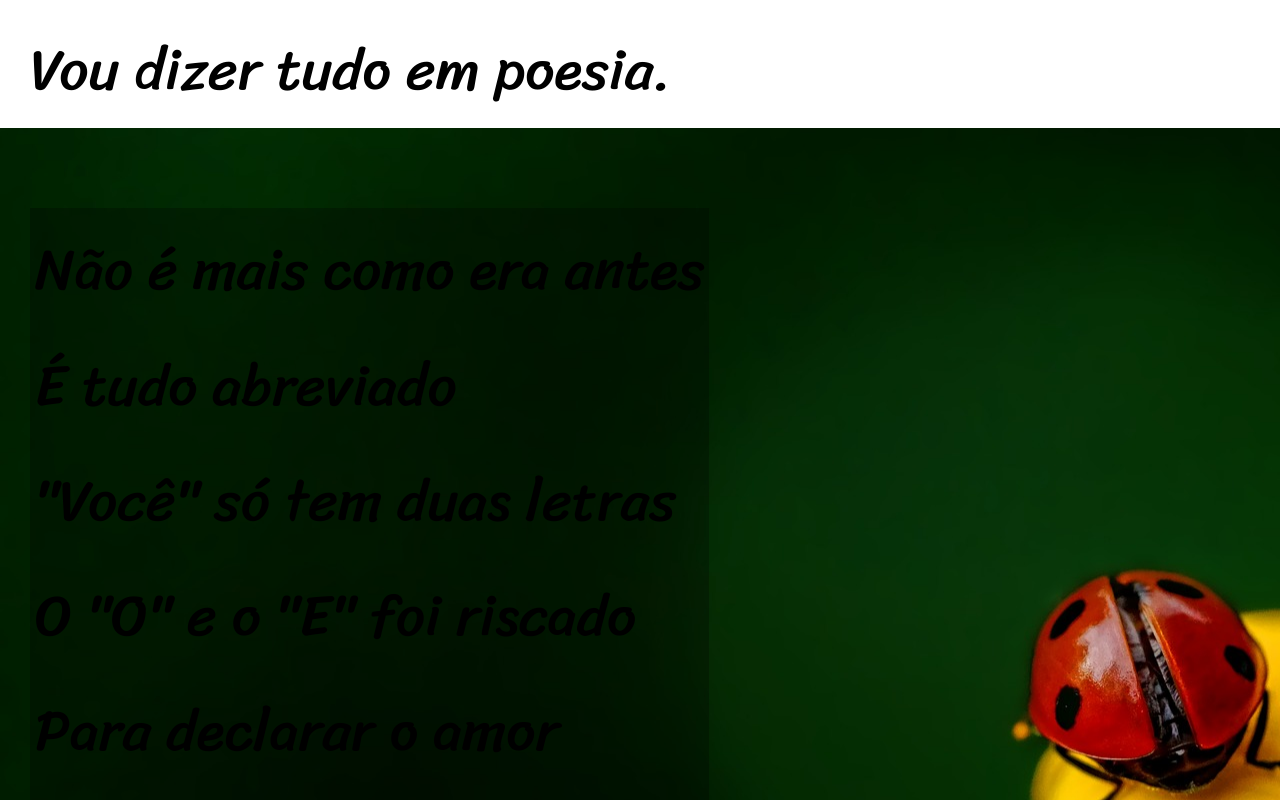
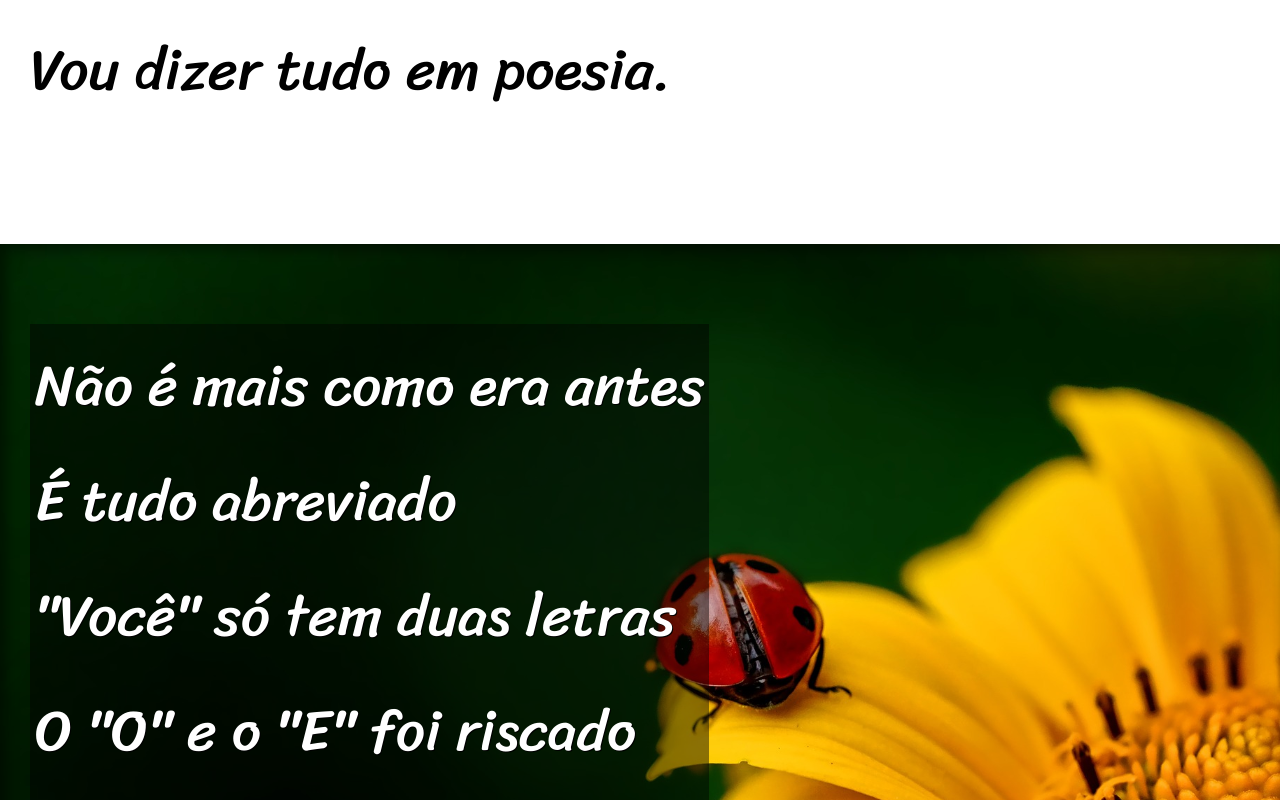
Before and after one commit to ligiacarrelli/html-css, a plain HTML site: page Desafios/desafio012/projetocordel.html in a window 1280 px wide. Shown: the part 1000-1800 px from the top of the page. Drawn offline with Linux system fonts and the light colour scheme.

Commit message:
Fixei imagens no fundo

```diff
--- a/Desafios/desafio012/projetocordel.html
+++ b/Desafios/desafio012/projetocordel.html
@@ -28,7 +28,7 @@
         </p>
     </section>
 
-    <section class="imagem" id="q2">
+    <section class="imagem" id="img01">
         <p>
             Não é mais como era antes <br>
             É tudo abreviado <br>
@@ -63,7 +63,7 @@
         </p>
     </section>
 
-    <section class="imagem" id="q4">
+    <section class="imagem" id="img02">
         <p>
             Tenho saudade das cartas <br>
             Escritas com a própria mão <br>
--- a/Desafios/desafio012/style.css
+++ b/Desafios/desafio012/style.css
@@ -66,18 +66,38 @@ section.normal{
 }
 
 section.imagem{
-    background-image:url(imagens/background001.jpg);
-    background-position: top left;
+    background-color: rgb(51,51,51);
+    color:white;
+    box-shadow: inset 6px 6px 13px 0px rgba(0, 0, 0, 0.465);
+    background-size: cover;
+    background-attachment: fixed;
 
+}
+
+section > p{
+    padding-bottom: 2em;
 }
 
 section.imagem > p{
     display: inline-block;
     padding: 5px;
-    background-color: rgba(0, 0, 0, 0.26);
+    text-shadow: 1px 1px 0px rgba(0, 0, 0, 0.959);
+    background-color: rgba(0, 0, 0, 0.454);
+
+
 }
 
+section#img01{
+    background-image: url(imagens/background001.jpg);
+    background-position: right center;
 
+}
+
+section#img02{
+    background-image: url(imagens/background002.jpg);
+    background-position: right center;
+
+}
 
 footer{
     background-color: black;
```
